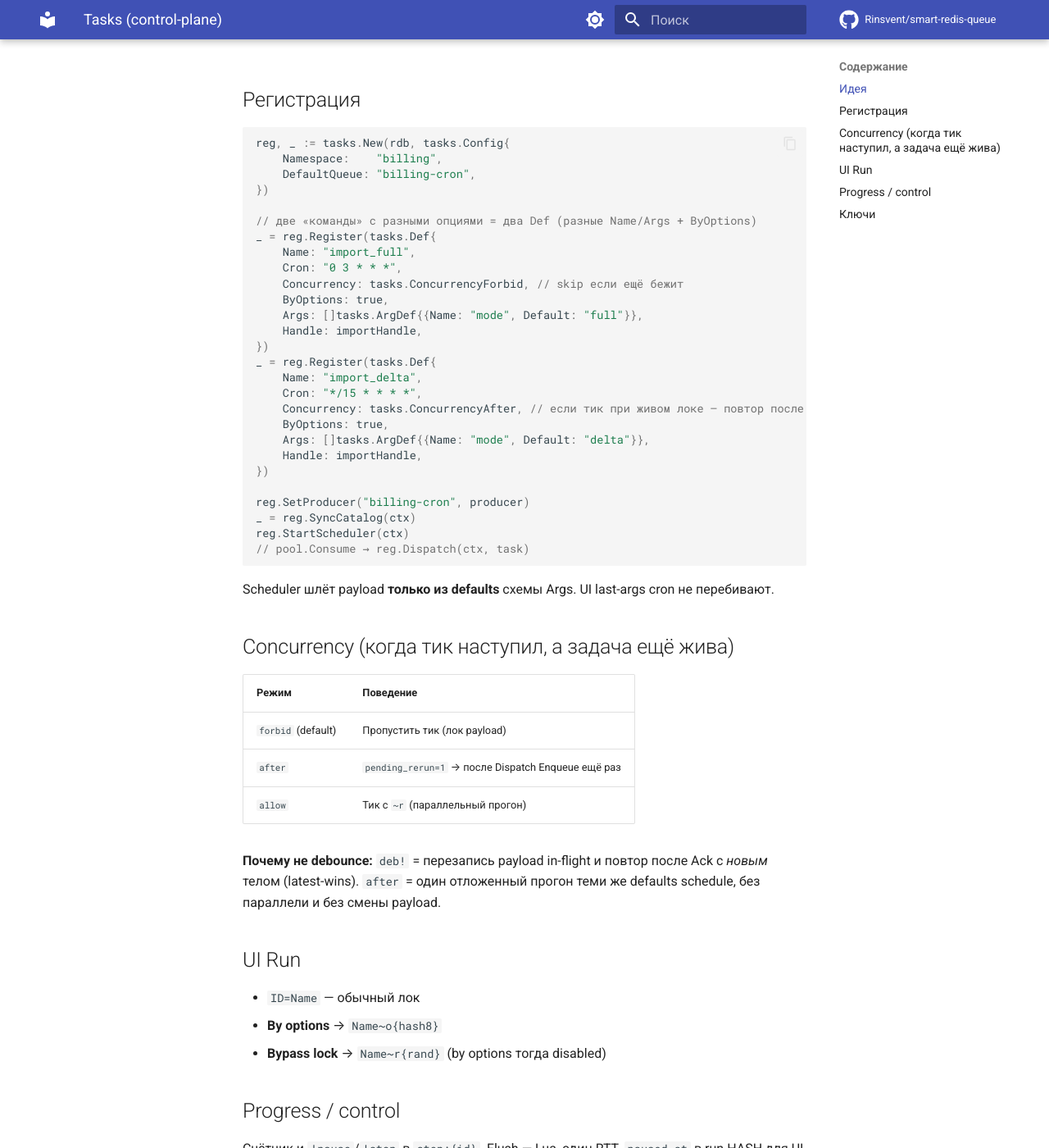
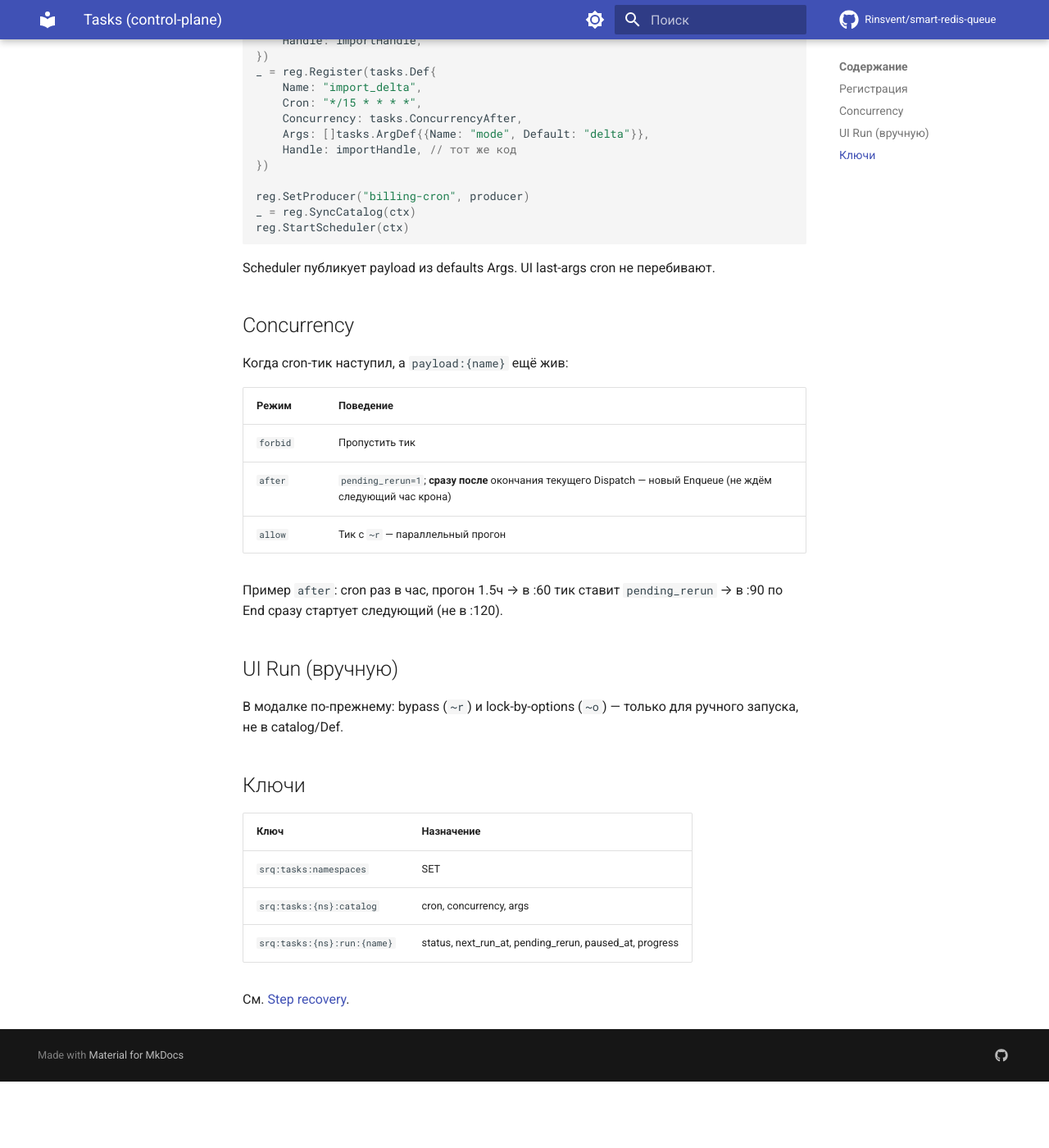
Before and after one commit to Rinsvent/smart-redis-queue, an MkDocs documentation site: the page built from docs/features/tasks.md, in a window 1280 px wide and 1400 px high, scrolled down 550 px. Shown: the whole window at 82% size. Built offline with MkDocs 1.6.1 and Material for MkDocs 9.7.7, drawn with Linux system fonts in a browser that asks for light colours; comment, search, counter and statistics services are not loaded; after the commit the page ends 1869 px from its top, so only the background shows below that; some of the changed text lies outside the part shown.

Commit message:
feat: add tasks engine and improve ui

````diff
--- a/docs/features/tasks.md
+++ b/docs/features/tasks.md
@@ -1,15 +1,6 @@
 # Tasks (control-plane)
 
 Рядом с очередями: каталог команд, cron-scheduler, last-run, pause/stop через step-ключ. Очередь — только транспорт + anti-dupe по ID.
-
-## Идея
-
-| | Queue + Steps | Tasks |
-|--|---------------|--------|
-| Доставка / lock ID | да | — |
-| Progress mid-flight | `step:{id}` | зеркало в `run` HASH |
-| Каталог / args / cron | — | да |
-| Last-run после Ack | step удаляется | `srq:tasks:{ns}:run:{name}` |
 
 ## Регистрация
 
@@ -19,58 +10,51 @@
     DefaultQueue: "billing-cron",
 })
 
-// две «команды» с разными опциями = два Def (разные Name/Args + ByOptions)
+// разные опции / расписания = разные Name (Dispatch ищет handler по base name)
 _ = reg.Register(tasks.Def{
     Name: "import_full",
     Cron: "0 3 * * *",
-    Concurrency: tasks.ConcurrencyForbid, // skip если ещё бежит
-    ByOptions: true,
+    Concurrency: tasks.ConcurrencyForbid,
     Args: []tasks.ArgDef{{Name: "mode", Default: "full"}},
     Handle: importHandle,
 })
 _ = reg.Register(tasks.Def{
     Name: "import_delta",
     Cron: "*/15 * * * *",
-    Concurrency: tasks.ConcurrencyAfter, // если тик при живом локе — повтор после End
-    ByOptions: true,
+    Concurrency: tasks.ConcurrencyAfter,
     Args: []tasks.ArgDef{{Name: "mode", Default: "delta"}},
-    Handle: importHandle,
+    Handle: importHandle, // тот же код
 })
 
 reg.SetProducer("billing-cron", producer)
 _ = reg.SyncCatalog(ctx)
 reg.StartScheduler(ctx)
-// pool.Consume → reg.Dispatch(ctx, task)
 ```
 
-Scheduler шлёт payload **только из defaults** схемы Args. UI last-args cron не перебивают.
+Scheduler публикует payload из defaults Args. UI last-args cron не перебивают.
 
-## Concurrency (когда тик наступил, а задача ещё жива)
+## Concurrency
+
+Когда cron-тик наступил, а `payload:{name}` ещё жив:
 
 | Режим | Поведение |
 |-------|-----------|
-| `forbid` (default) | Пропустить тик (лок payload) |
-| `after` | `pending_rerun=1` → после Dispatch Enqueue ещё раз |
-| `allow` | Тик с `~r` (параллельный прогон) |
+| `forbid` | Пропустить тик |
+| `after` | `pending_rerun=1`; **сразу после** окончания текущего Dispatch — новый Enqueue (не ждём следующий час крона) |
+| `allow` | Тик с `~r` — параллельный прогон |
 
-**Почему не debounce:** `deb!` = перезапись payload in-flight и повтор после Ack с *новым* телом (latest-wins). `after` = один отложенный прогон теми же defaults schedule, без параллели и без смены payload.
+Пример `after`: cron раз в час, прогон 1.5ч → в :60 тик ставит `pending_rerun` → в :90 по End сразу стартует следующий (не в :120).
 
-## UI Run
+## UI Run (вручную)
 
-- `ID=Name` — обычный лок
-- **By options** → `Name~o{hash8}`
-- **Bypass lock** → `Name~r{rand}` (by options тогда disabled)
-
-## Progress / control
-
-Счётчик и `!pause`/`!stop` в `step:{id}`. Flush — Lua, один RTT. `paused_at` в run HASH для UI (>15m).
+В модалке по-прежнему: bypass (`~r`) и lock-by-options (`~o`) — только для ручного запуска, не в catalog/Def.
 
 ## Ключи
 
 | Ключ | Назначение |
 |------|------------|
-| `srq:tasks:namespaces` | SET namespace |
-| `srq:tasks:{ns}:catalog` | HASH name → JSON (cron, concurrency, by_options, bypass_lock, args) |
-| `srq:tasks:{ns}:run:{name}` | status, next_run_at, pending_rerun, paused_at, progress, … |
+| `srq:tasks:namespaces` | SET |
+| `srq:tasks:{ns}:catalog` | cron, concurrency, args |
+| `srq:tasks:{ns}:run:{name}` | status, next_run_at, pending_rerun, paused_at, progress |
 
-См. также [Step recovery](step-recovery.md).
+См. [Step recovery](step-recovery.md).
````
Also changed, not shown: 5 other files.
